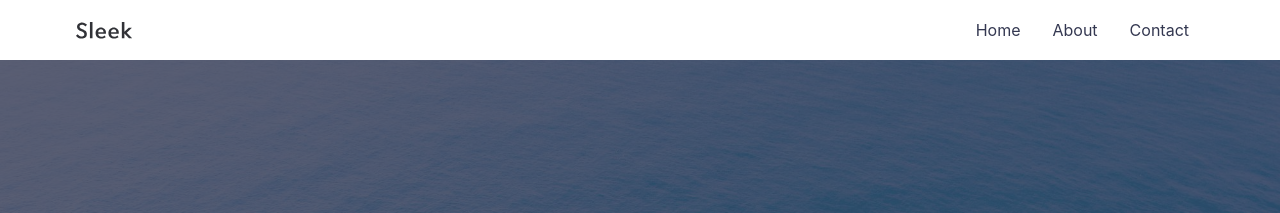
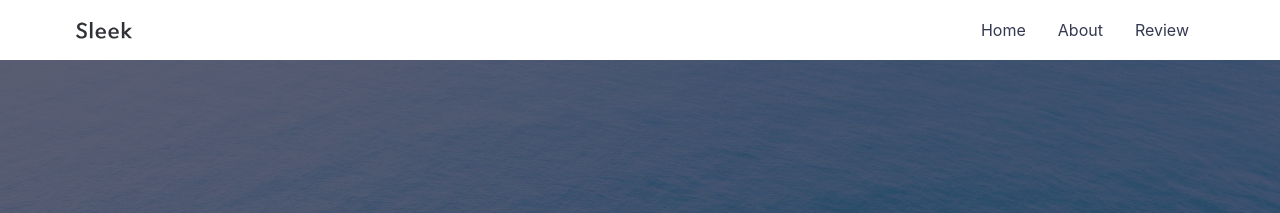
Before and after one commit to luke0706/luke0706.github.io, a Jekyll site: the page built from index.md, in a window 1280 px wide. Shown: the top 213 px of the page. Built offline with Jekyll 4.4.1, drawn with Linux system fonts in a browser that asks for light colours.

Commit message:
blog title modify

```diff
--- a/_includes/header.html
+++ b/_includes/header.html
@@ -11,7 +11,7 @@
           <a class="header__link" href="{{ '/' | relative_url }}" itemprop="url"><span itemprop="name">Home</span></a>
           <a class="header__link" href="{{ '/about' | relative_url }}" itemprop="url"><span itemprop="name">About</span></a>
           <a class="header__link" href="{{ '/contact' | relative_url }}" itemprop="url">
-            <span itemprop="name">Contact</span>
+            <span itemprop="name">Review</span>
           </a>
         </div>
       </nav>
--- a/index.md
+++ b/index.md
@@ -5,5 +5,5 @@
 # See: https://jekyllrb.com/docs/themes/#overriding-theme-defaults
 #
 layout: default
-title: Sleek Jekyll Theme
+title: Main
 ---
```
